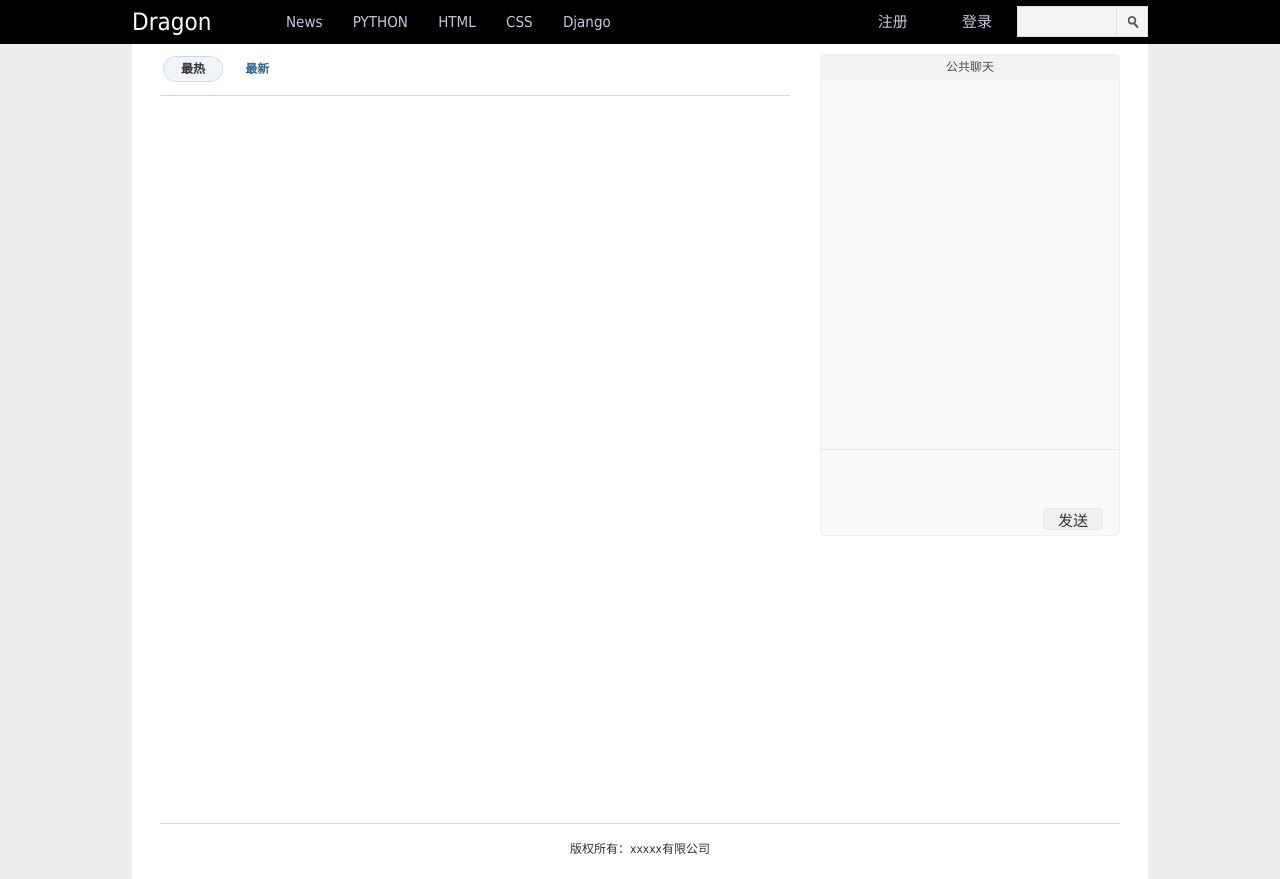
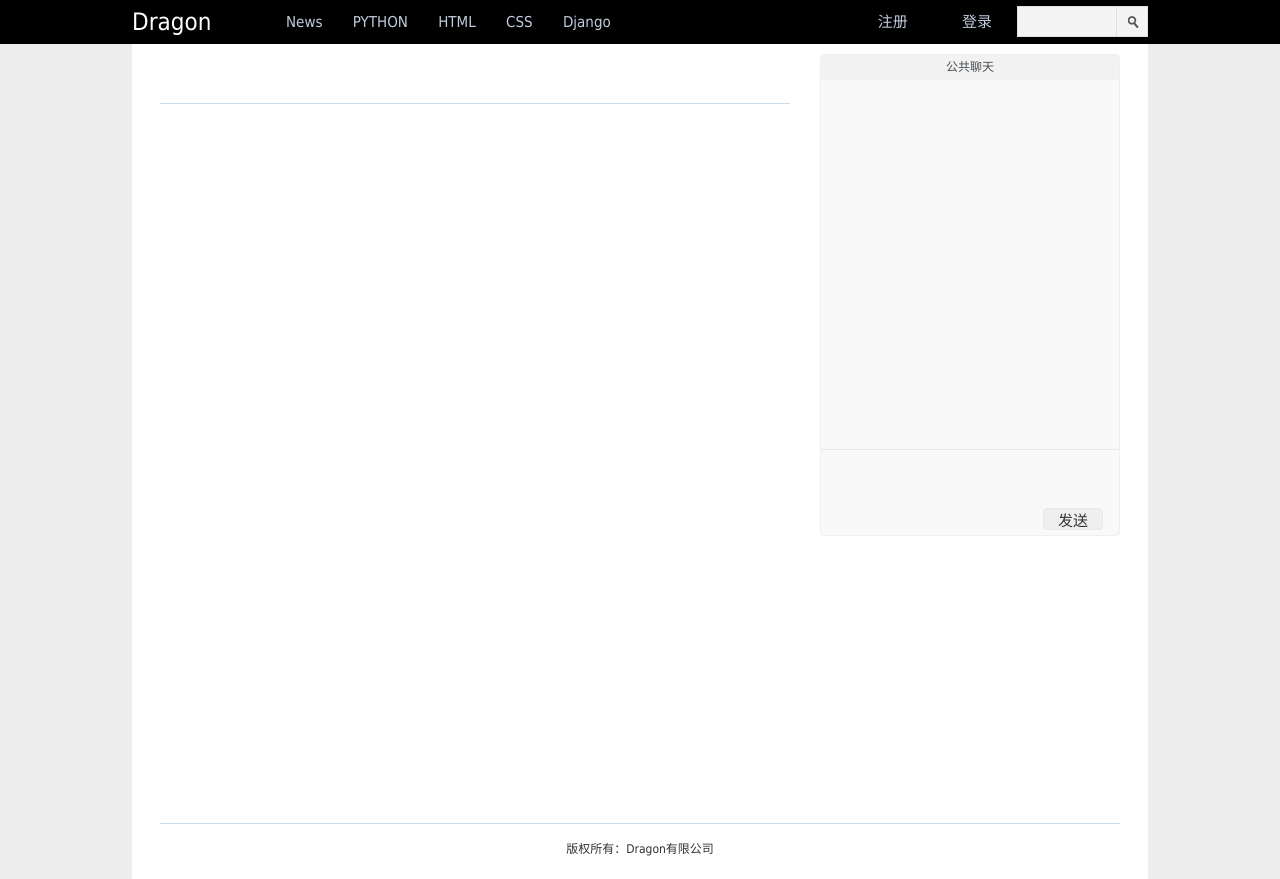
Before and after one commit to dragonMar/BBS, a Django app: page /index/ in a window 1280 px wide. Run offline with Django 3.2, Linux system fonts and the light colour scheme; data that the repository does not hold is empty.

Commit message:
进一步完善

```diff
--- a/app1/views.py
+++ b/app1/views.py
@@ -54,7 +54,7 @@ def login(request):
 
 
 def index(request):
-    all_data = models.News.objects.all()
+    all_data = models.News.objects.all().order_by('-create_date')
     return render_to_response('index.html',{'data': all_data})
 
 
--- a/templates/base.html
+++ b/templates/base.html
@@ -45,7 +45,7 @@
         </div>
         <div class="pg-footer">
             <div class="foot-nav">
-                <div>版权所有：xxxxx有限公司</div>
+                <div>版权所有：Dragon有限公司</div>
             </div>
         </div>
     </div>
--- a/templates/index.html
+++ b/templates/index.html
@@ -1,11 +1,14 @@
 {% extends 'base.html' %}
 {% block body %}
+    <div style="height: 50px"></div>
     <div class="nav-top-area" style="margin-bottom: 0px">
+    <!--
     <div class="child-nav">
         <a id="hotts-nav-btn" class="hotbtn active icons" href="#">最热</a>
         <a id="newest-nav-btn" class="newbtn" href="#">最新</a>
+    </div>-->
     </div>
-    </div>
+
     <div>
         {% for item in data %}
             <div class="item">
```
